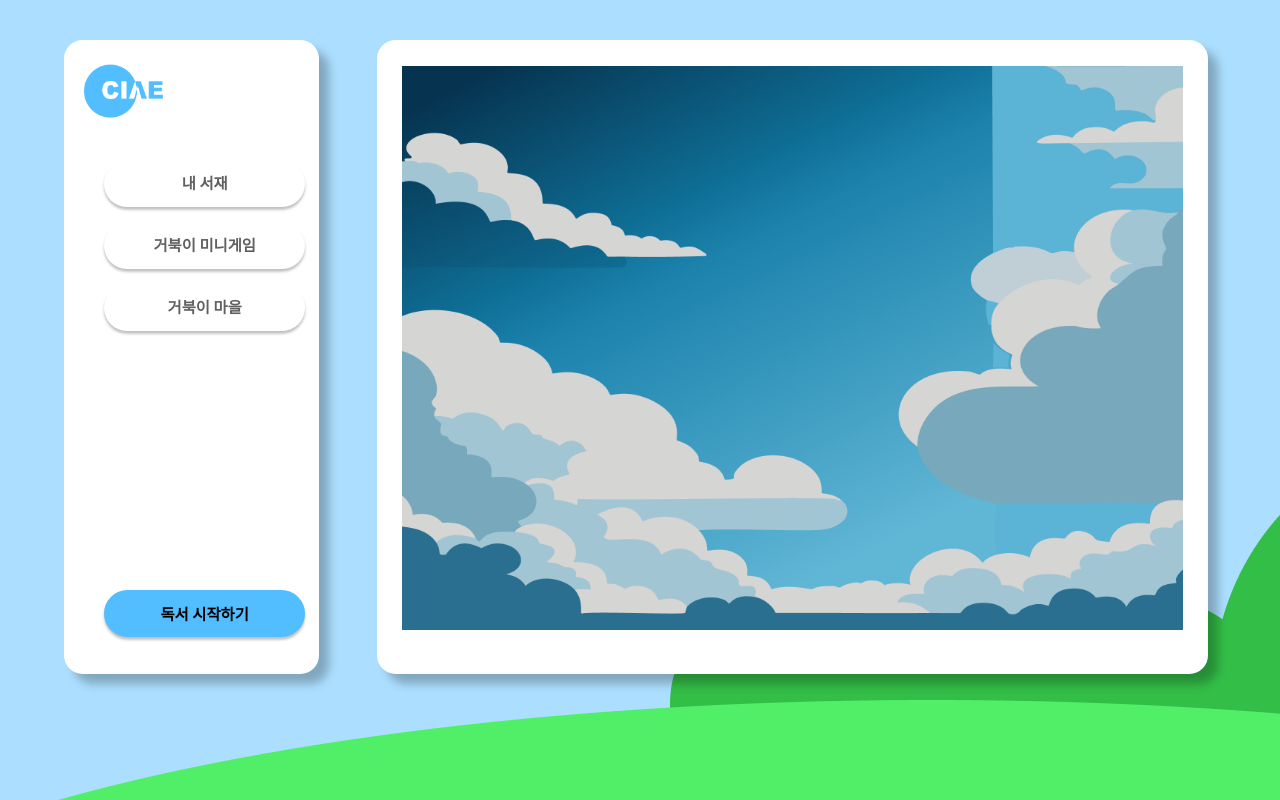
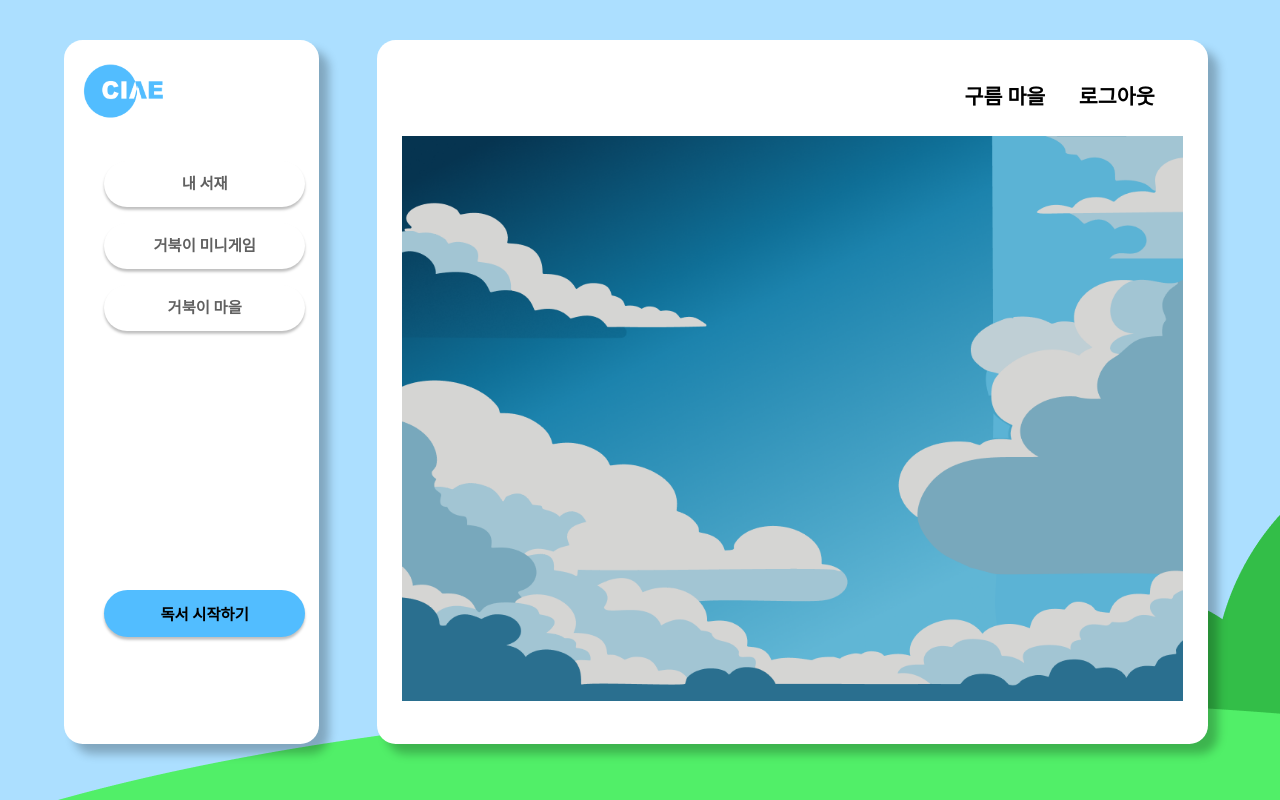
Before and after one commit to aidenrsr/CIAE, a React (Create React App) app: page /Sky in a window 1280 px wide. Built offline with nearby package versions, Linux system fonts and the light colour scheme.

Commit message:
10/31 front

```diff
--- a/src/App.css
+++ b/src/App.css
@@ -21,7 +21,7 @@ li {
 
 nav {
     width: 19.8958vw;
-    height: 49.5313vw;
+    height: 88.0556vh;
     flex-shrink: 0;
     border-radius: var(--Corner-Extra-large, 1.4583vw);
     background: #FFF;
@@ -95,19 +95,18 @@ a {
 }
 
 /* 미디어 쿼리: 화면이 작은 경우 레이아웃 조정 */
-@media (max-width: 768px) {
-    nav {
-        width: 40vw;
-        height: 60vh;
-        left: 2vw;
-        top: 2vh;
-    }
-
-    .home a, .bookshelf a, .turtle a, .recommend a, .learning a {
-        width: 30vw;
-        height: 7vh;
-        font-size: 2.5vw;
-    }
-}
 
 /*Common CSS*/
+
+.menu {
+    width: 64.8958vw;
+    height: 88.0556vh;
+    flex-shrink: 0;
+    border-radius: var(--Corner-Extra-large, 1.4583vw);
+    background: #FFF;
+    box-shadow: 0.7813vw 0.7813vw 0.7813vw 0.0000vw rgba(0, 0, 0, 0.25);
+    position: absolute;
+    right: 9vh;
+    top: 5vh;
+    display: flex;
+}
--- a/src/components/Home.js
+++ b/src/components/Home.js
@@ -10,8 +10,6 @@ function HomeComponent(props) {
                 <p className={props.classNameOfText}>{props.text}</p>
             </section>
         </Link>
-
-
     )
 }
 
--- a/src/components/TurtleVillage/css/DeepSea.css
+++ b/src/components/TurtleVillage/css/DeepSea.css
@@ -1,15 +1,4 @@
-.menu {
-    width: 64.8958vw;
-    height: 49.5313vw;
-    flex-shrink: 0;
-    border-radius: var(--Corner-Extra-large, 1.4583vw);
-    background: #FFF;
-    box-shadow: 0.7813vw 0.7813vw 0.7813vw 0.0000vw rgba(0, 0, 0, 0.25);
-    position: absolute;
-    right: 9vh;
-    top: 5vh;
-    display: flex;
-}
+
 
 .DeepSea_Background {
     width: 61.0417vw;
--- a/src/components/TurtleVillage/css/Forest.css
+++ b/src/components/TurtleVillage/css/Forest.css
@@ -1,15 +1,4 @@
-.menu {
-    width: 64.8958vw;
-    height: 49.5313vw;
-    flex-shrink: 0;
-    border-radius: var(--Corner-Extra-large, 1.4583vw);
-    background: #FFF;
-    box-shadow: 0.7813vw 0.7813vw 0.7813vw 0.0000vw rgba(0, 0, 0, 0.25);
-    position: absolute;
-    right: 9vh;
-    top: 5vh;
-    display: flex;
-}
+
 
 .DeepSea_Background {
     width: 61.0417vw;
@@ -27,19 +16,6 @@
     object-fit: cover;
 }
 
-.menu {
-    width: 64.8958vw;
-    height: 49.5313vw;
-    flex-shrink: 0;
-    border-radius: var(--Corner-Extra-large, 1.4583vw);
-    background: #FFF;
-    box-shadow: 0.7813vw 0.7813vw 0.7813vw 0.0000vw rgba(0, 0, 0, 0.25);
-    position: absolute;
-    right: 9vh;
-    top: 5vh;
-    display: flex;
-}
-
 .DeepSea_Background {
     width: 61.0417vw;
     height: 70.5556vh;
--- a/src/components/TurtleVillage/css/Sky.css
+++ b/src/components/TurtleVillage/css/Sky.css
@@ -1,15 +1,3 @@
-.menu {
-    width: 64.8958vw;
-    height: 49.5313vw;
-    flex-shrink: 0;
-    border-radius: var(--Corner-Extra-large, 1.4583vw);
-    background: #FFF;
-    box-shadow: 0.7813vw 0.7813vw 0.7813vw 0.0000vw rgba(0, 0, 0, 0.25);
-    position: absolute;
-    right: 9vh;
-    top: 5vh;
-    display: flex;
-}
 
 .DeepSea_Background {
     width: 61.0417vw;
--- a/src/components/TurtleVillage/css/Space.css
+++ b/src/components/TurtleVillage/css/Space.css
@@ -1,15 +1,4 @@
-.menu {
-    width: 64.8958vw;
-    height: 49.5313vw;
-    flex-shrink: 0;
-    border-radius: var(--Corner-Extra-large, 1.4583vw);
-    background: #FFF;
-    box-shadow: 0.7813vw 0.7813vw 0.7813vw 0.0000vw rgba(0, 0, 0, 0.25);
-    position: absolute;
-    right: 9vh;
-    top: 5vh;
-    display: flex;
-}
+
 
 .DeepSea_Background {
     width: 61.0417vw;
--- a/src/components/css/Bookshelf.css
+++ b/src/components/css/Bookshelf.css
@@ -1,16 +1,3 @@
-.menu {
-    width: 64.8958vw;
-    height: 49.5313vw;
-    flex-shrink: 0;
-    border-radius: var(--Corner-Extra-large, 1.4583vw);
-    background: #FFF;
-    box-shadow: 0.7813vw 0.7813vw 0.7813vw 0.0000vw rgba(0, 0, 0, 0.25);
-    position: absolute;
-    right: 5vw;
-    top: 5vh;
-    display: flex;
-}
-
 p {
     margin-left: 4.0rem;
 }
--- a/src/components/css/Home.css
+++ b/src/components/css/Home.css
@@ -1,18 +1,6 @@
 
 
 /* 메뉴 박스 스타일 */
-.menu {
-    width: 64.8958vw;
-    height: 49.5313vw;
-    flex-shrink: 0;
-    border-radius: var(--Corner-Extra-large, 1.4583vw);
-    background: #FFF;
-    box-shadow: 0.7813vw 0.7813vw 0.7813vw 0.0000vw rgba(0, 0, 0, 0.25);
-    position: absolute;
-    right: 9vh;
-    top: 5vh;
-    display: flex;
-}
 
 .pageName {
     color: #000;
@@ -54,15 +42,6 @@
     font-style: normal;
     font-weight: 700;
     line-height: 100%; /* 48px */
-}
-
-@media (max-width: 768px) {
-    .menu {
-        width: 40vw;
-        height: 60vh;
-        left: 2vw;
-        top: 2vh;
-    }
 }
 
 .Introduce {
--- a/src/components/css/Village.css
+++ b/src/components/css/Village.css
@@ -1,16 +1,4 @@
-/* 메뉴 박스 스타일 */
-.menu {
-    width: 64.8958vw;
-    height: 49.5313vw;
-    flex-shrink: 0;
-    border-radius: var(--Corner-Extra-large, 1.4583vw);
-    background: #FFF;
-    box-shadow: 0.7813vw 0.7813vw 0.7813vw 0.0000vw rgba(0, 0, 0, 0.25);
-    position: absolute;
-    right: 9vh;
-    top: 5vh;
-    display: flex;
-}
+
 
 .Fake {
     width: 60.6458vw;
```
Also changed, not shown: src/components/css/Membership.css (deleted, +0 -61 lines).
